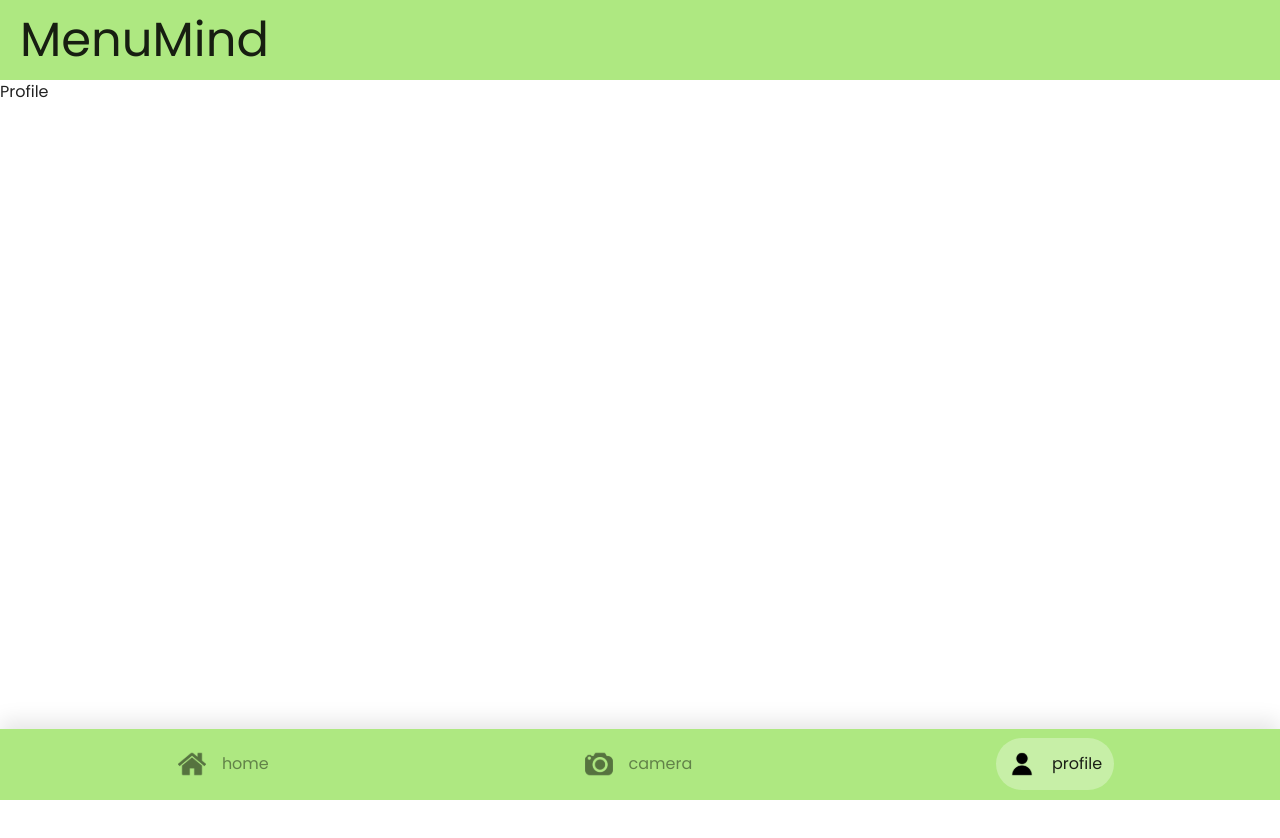
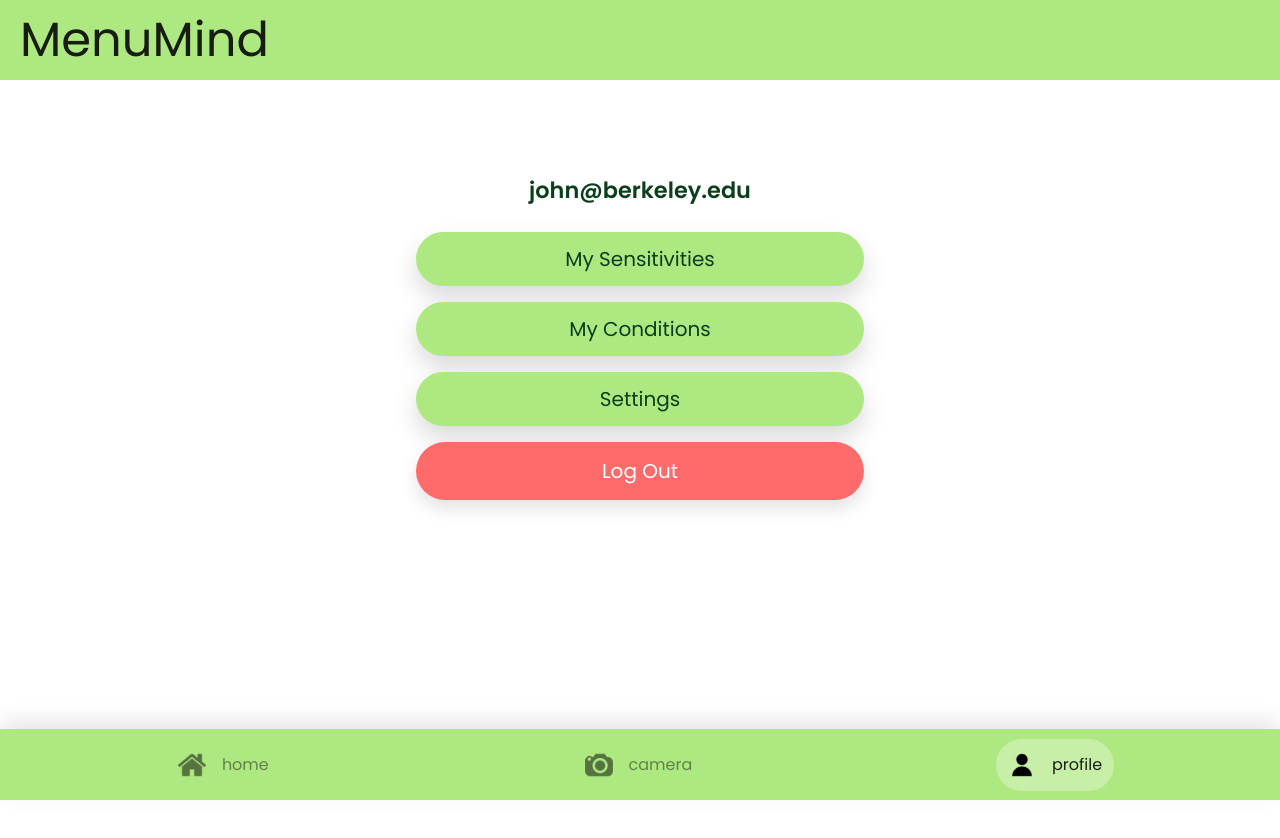
Before and after one commit to david-m-vu/MenuMind, a React (Vite) app in the folder client/: page /profile in a window 1280 px wide. Shown: the top 838 px of the page. Before the commit the page ends 800 px from the top, so only its background shows below. Built offline with nearby package versions, Linux system fonts and the light colour scheme.

Commit message:
finish profile page

```diff
--- a/client/src/App.jsx
+++ b/client/src/App.jsx
@@ -1,12 +1,15 @@
-import './App.css'
+import "./App.css";
 import { Routes, Route, Outlet } from "react-router-dom";
 
 import Landing from "./scenes/Landing/Landing.jsx";
 import Onboarding from "./scenes/Onboarding/Onboarding.jsx";
-import Home from './scenes/Home/Home.jsx';
+import Home from "./scenes/Home/Home.jsx";
 import Profile from "./scenes/Profile/Profile.jsx";
 import Camera from "./scenes/Camera/Camera.jsx";
 import Navbar from "./components/Navbar/Navbar.jsx";
+import Settings from "./scenes/Profile/Settings.jsx";
+import ResetPassword from "./scenes/Profile/ResetPassword.jsx";
+import ChangeEmail from "./scenes/Profile/ChangeEmail.jsx";
 import { useState } from "react";
 
 const WithNavbarLayout = () => {
@@ -17,29 +20,50 @@ const WithNavbarLayout = () => {
       </div>
       <Navbar />
     </div>
-  )
-}
+  );
+};
 
 function App() {
-
   const [userProfile, setUserProfile] = useState({
     dietaryRestrictions: [],
-    dietaryConditions: []
+    dietaryConditions: [],
   });
 
   return (
     <>
       <Routes>
-        <Route path="/" element={<Landing/>} />
-        <Route path="/onboarding" element={<Onboarding userProfile={userProfile} setUserProfile={setUserProfile} />}/>
+        <Route path="/" element={<Landing />} />
+        <Route
+          path="/onboarding"
+          element={
+            <Onboarding
+              userProfile={userProfile}
+              setUserProfile={setUserProfile}
+            />
+          }
+        />
         <Route path="/" element={<WithNavbarLayout />}>
-          <Route path="/home" element={<Home user={userProfile} />}/>
-          <Route path="/camera" element={<Camera/>}/>
-          <Route path="/profile" element={<Profile/>}/>
+          <Route path="/home" element={<Home user={userProfile} />} />
+          <Route path="/camera" element={<Camera />} />
+          <Route
+            path="/profile"
+            element={
+              <Profile
+                userProfile={userProfile}
+                setUserProfile={setUserProfile}
+              />
+            }
+          />
+          <Route path="/settings" element={<Settings />} />
+          <Route path="/settings/reset-password" element={<ResetPassword />} />
+          <Route
+            path="/settings/change-email"
+            element={<ChangeEmail setUserProfile={setUserProfile} />}
+          />
         </Route>
       </Routes>
     </>
-  )
+  );
 }
 
-export default App
+export default App;
--- /dev/null
+++ b/client/src/scenes/Profile/ChangeEmail.jsx
@@ -0,0 +1,41 @@
+import "./Profile.css";
+import { useState } from "react";
+import { useNavigate } from "react-router-dom";
+import PrimaryButton from "../../components/PrimaryButton/PrimaryButton";
+import TitleBanner from "../../components/TitleBanner/TitleBanner.jsx";
+
+const ChangeEmail = ({ setUserProfile }) => {
+  const navigate = useNavigate();
+  const [email, setEmail] = useState("");
+
+  const handleSubmit = (e) => {
+    e.preventDefault();
+    if (typeof setUserProfile === "function") {
+      setUserProfile((prev) => ({ ...prev, email }));
+    }
+    navigate("/settings");
+  };
+
+  return (
+    <div className="profileScreen">
+      <TitleBanner />
+      <div className="profileContent">
+        <div className="profileCard profileCard--flat">
+          <h3>Change Email</h3>
+          <form onSubmit={handleSubmit} className="profileActions">
+            <input
+              className="fullWidthInput"
+              type="email"
+              placeholder="New Email"
+              value={email}
+              onChange={(e) => setEmail(e.target.value)}
+            />
+            <PrimaryButton type="submit">Submit</PrimaryButton>
+          </form>
+        </div>
+      </div>
+    </div>
+  );
+};
+
+export default ChangeEmail;
--- /dev/null
+++ b/client/src/scenes/Profile/Profile.css
@@ -0,0 +1,109 @@
+.profileScreen {
+  display: flex;
+  flex-direction: column;
+  min-height: 100vh;
+}
+
+.profileContent {
+  display: flex;
+  justify-content: center;
+  padding: 20px;
+}
+
+.profileCard {
+  width: 320px;
+  background: #fff;
+  padding: 18px;
+  border-radius: 6px;
+  box-shadow: 0 6px 18px rgba(0, 0, 0, 0.06);
+}
+
+.profileCard--flat {
+  background: transparent;
+  box-shadow: none;
+  padding: 8px 6px;
+}
+
+.profileCard h2 {
+  margin: 0 0 12px 0;
+  background: var(--primary);
+  padding: 12px;
+  border-radius: 4px;
+  color: #0b3f1c;
+}
+
+.profileEmail {
+  margin: 18px 0 24px 0;
+  color: #0b3f1c;
+  font-size: 1.4rem;
+  text-align: center;
+  font-weight: 600;
+}
+
+.profileActions {
+  display: flex;
+  flex-direction: column;
+  gap: 12px;
+}
+
+.profileActions .primaryButton {
+  width: 100%;
+  text-align: center;
+  padding: 12px 18px;
+  box-sizing: border-box;
+}
+
+.fullWidthInput {
+  width: 100%;
+  padding: 10px 12px;
+  border-radius: 8px;
+  border: 1px solid #ddd;
+  box-sizing: border-box;
+}
+
+.dangerButton {
+  background: #ff6b6b;
+  color: white;
+  padding: 10px 20px;
+  border: none;
+  border-radius: 8px;
+  font-size: 1.05rem;
+  box-shadow: 0 8px 18px rgba(0, 0, 0, 0.12);
+}
+
+.dangerButton:hover {
+  cursor: pointer;
+  filter: brightness(0.95);
+}
+
+/* Responsive: on wider screens center a narrower card with more spacing */
+@media (min-width: 900px) {
+  .profileContent {
+    padding: 40px 0;
+  }
+  .profileCard {
+    width: 520px;
+    padding: 36px;
+    border-radius: 10px;
+  }
+  .profileCard h2 {
+    font-size: 1.5rem;
+    padding: 14px;
+  }
+  .profileActions {
+    gap: 16px;
+  }
+  .primaryButton,
+  .dangerButton {
+    font-size: 1.25rem;
+    padding: 14px 28px;
+    border-radius: 30px;
+  }
+}
+
+/* Landscape: place card to the left and keep content visible */
+@media (orientation: landscape) and (min-width: 800px) {
+  .profileContent {
+    align-items: center;
+  }
+}
--- a/client/src/scenes/Profile/Profile.jsx
+++ b/client/src/scenes/Profile/Profile.jsx
@@ -1,12 +1,52 @@
-import TitleBanner from "../../components/TitleBanner/TitleBanner.jsx"
+import "./Profile.css";
 
-const Profile = () => {
-    return (
-        <div>
-            <TitleBanner />
-            <div>Profile</div>
+import TitleBanner from "../../components/TitleBanner/TitleBanner.jsx";
+import PrimaryButton from "../../components/PrimaryButton/PrimaryButton";
+import { useNavigate } from "react-router-dom";
+
+const Profile = ({ userProfile = {}, setUserProfile }) => {
+  const navigate = useNavigate();
+
+  const email = userProfile?.email || "john@berkeley.edu";
+
+  const goToEditConditions = () =>
+    navigate("/onboarding", { state: { step: 1 } });
+  const goToEditRestrictions = () =>
+    navigate("/onboarding", { state: { step: 2 } });
+  const goToSettings = () => navigate("/settings");
+
+  const handleLogout = () => {
+    if (typeof setUserProfile === "function") {
+      setUserProfile({ dietaryRestrictions: [], dietaryConditions: [] });
+    }
+    navigate("/");
+  };
+
+  return (
+    <div className="profileScreen">
+      <TitleBanner />
+
+      <div className="profileContent">
+        <div className="profileCard profileCard--flat">
+          <p className="profileEmail">{email}</p>
+
+          <div className="profileActions">
+            <PrimaryButton onClick={goToEditRestrictions}>
+              My Sensitivities
+            </PrimaryButton>
+            <PrimaryButton onClick={goToEditConditions}>
+              My Conditions
+            </PrimaryButton>
+            {/* My Food Preferences removed per request */}
+            <PrimaryButton onClick={goToSettings}>Settings</PrimaryButton>
+            <button className="dangerButton" onClick={handleLogout}>
+              Log Out
+            </button>
+          </div>
         </div>
-    )
-}
+      </div>
+    </div>
+  );
+};
 
 export default Profile;
--- /dev/null
+++ b/client/src/scenes/Profile/ResetPassword.jsx
@@ -0,0 +1,48 @@
+import "./Profile.css";
+import { useState } from "react";
+import { useNavigate } from "react-router-dom";
+import PrimaryButton from "../../components/PrimaryButton/PrimaryButton";
+import TitleBanner from "../../components/TitleBanner/TitleBanner.jsx";
+
+const ResetPassword = () => {
+  const navigate = useNavigate();
+  const [oldPass, setOldPass] = useState("");
+  const [newPass, setNewPass] = useState("");
+
+  const handleSubmit = (e) => {
+    e.preventDefault();
+    // placeholder: no auth backend yet
+    console.log("reset password", { oldPass, newPass });
+    navigate("/settings");
+  };
+
+  return (
+    <div className="profileScreen">
+      <TitleBanner />
+      <div className="profileContent">
+        <div className="profileCard profileCard--flat">
+          <h3>Reset Password</h3>
+          <form onSubmit={handleSubmit} className="profileActions">
+            <input
+              className="fullWidthInput"
+              type="password"
+              placeholder="Old Password"
+              value={oldPass}
+              onChange={(e) => setOldPass(e.target.value)}
+            />
+            <input
+              className="fullWidthInput"
+              type="password"
+              placeholder="New Password"
+              value={newPass}
+              onChange={(e) => setNewPass(e.target.value)}
+            />
+            <PrimaryButton type="submit">Submit</PrimaryButton>
+          </form>
+        </div>
+      </div>
+    </div>
+  );
+};
+
+export default ResetPassword;
--- /dev/null
+++ b/client/src/scenes/Profile/Settings.jsx
@@ -0,0 +1,32 @@
+import "./Profile.css";
+import { useNavigate } from "react-router-dom";
+import PrimaryButton from "../../components/PrimaryButton/PrimaryButton";
+import TitleBanner from "../../components/TitleBanner/TitleBanner.jsx";
+
+const Settings = () => {
+  const navigate = useNavigate();
+
+  return (
+    <div className="profileScreen">
+      <TitleBanner />
+      <div className="profileContent">
+        <div className="profileCard">
+          <h3>Settings</h3>
+          <div className="profileActions">
+            <PrimaryButton onClick={() => navigate("/settings/reset-password")}>
+              Reset Password
+            </PrimaryButton>
+            <PrimaryButton onClick={() => navigate("/settings/change-email")}>
+              Change Email
+            </PrimaryButton>
+            <PrimaryButton onClick={() => navigate("/profile")}>
+              Back
+            </PrimaryButton>
+          </div>
+        </div>
+      </div>
+    </div>
+  );
+};
+
+export default Settings;
```
Also changed, not shown: client/src/scenes/Onboarding/Onboarding.jsx (+88 -41 lines), 1 other file (tests, documents, lock files or other folders).
